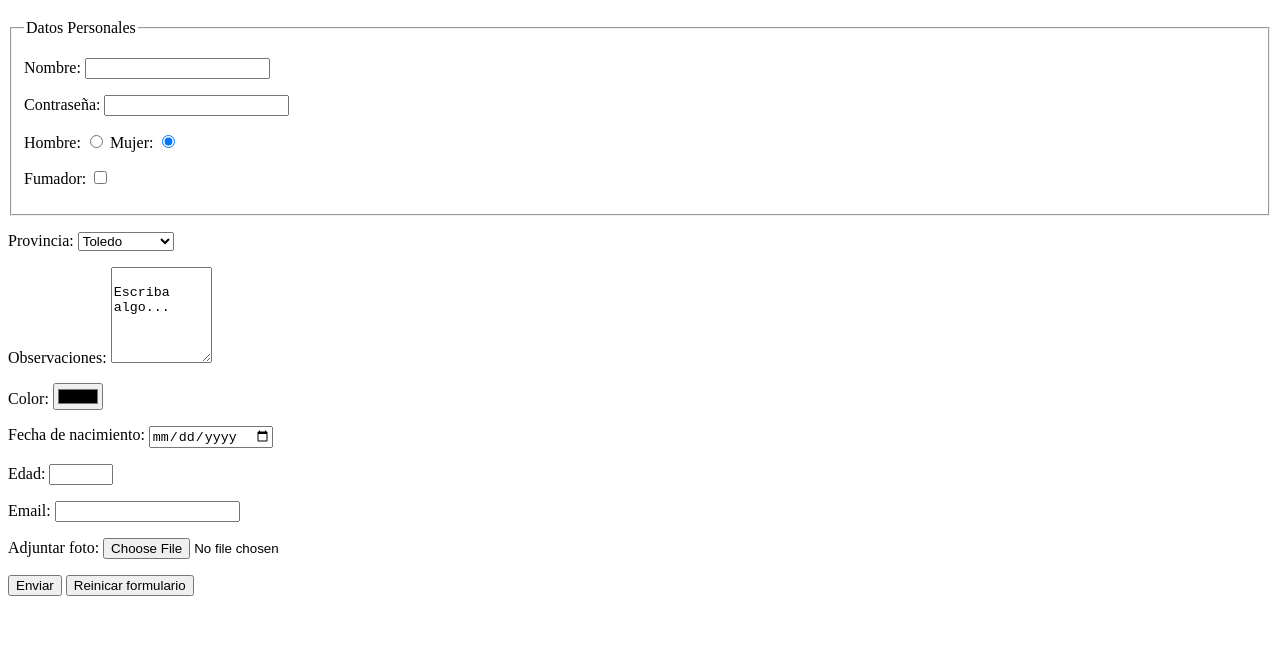
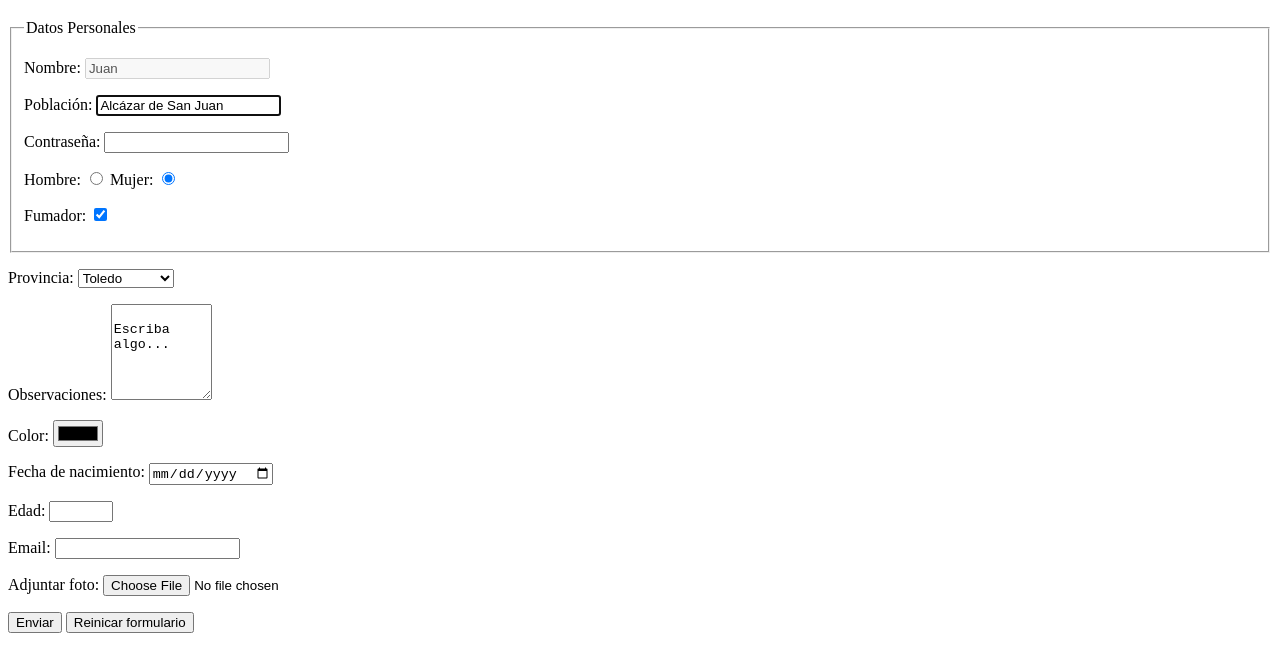
Before and after one commit to javierrodrigomedina7-sketch/12.-FORMULARIOS-2, a plain HTML site: page index.html in a window 1280 px wide. Shown: the part 61-732 px from the top of the page. Drawn offline with Linux system fonts and the light colour scheme.

Commit message:
version 3

```diff
--- a/index.html
+++ b/index.html
@@ -13,12 +13,18 @@
 
     <p>
         <label for=""> Nombre:</label>
-        <input type="text" maxlength="6"name="nombre"id="nom">
+        <input type="text" maxlength="6"name="nombre" required value="Juan" disabled
+        id="nom" placeholder="Escriba su nombre completo">
+       </p>
+
+       <p>
+        <label for="pob"> Población:</label>
+        <input type="text" maxlength="50"name="pob" id="pob" value="Alcázar de San Juan" autofocus>
        </p>
 
         <p>
         <label for=""> Contraseña:</label>
-        <input type="password" maxlength="8"name="contrase"id="contrase">
+        <input type="password" maxlength="8" minlength="4" name="contrase"id="contrase">
        </p>
 
        <p>
@@ -30,7 +36,7 @@
 
        <p>
         <label for="fumador">Fumador:</label>
-        <input type="checkbox" name="fuma" id="fumador">
+        <input type="checkbox" name="fuma" id="fumador" checked>
        </p>
 
        </fieldset>
```
